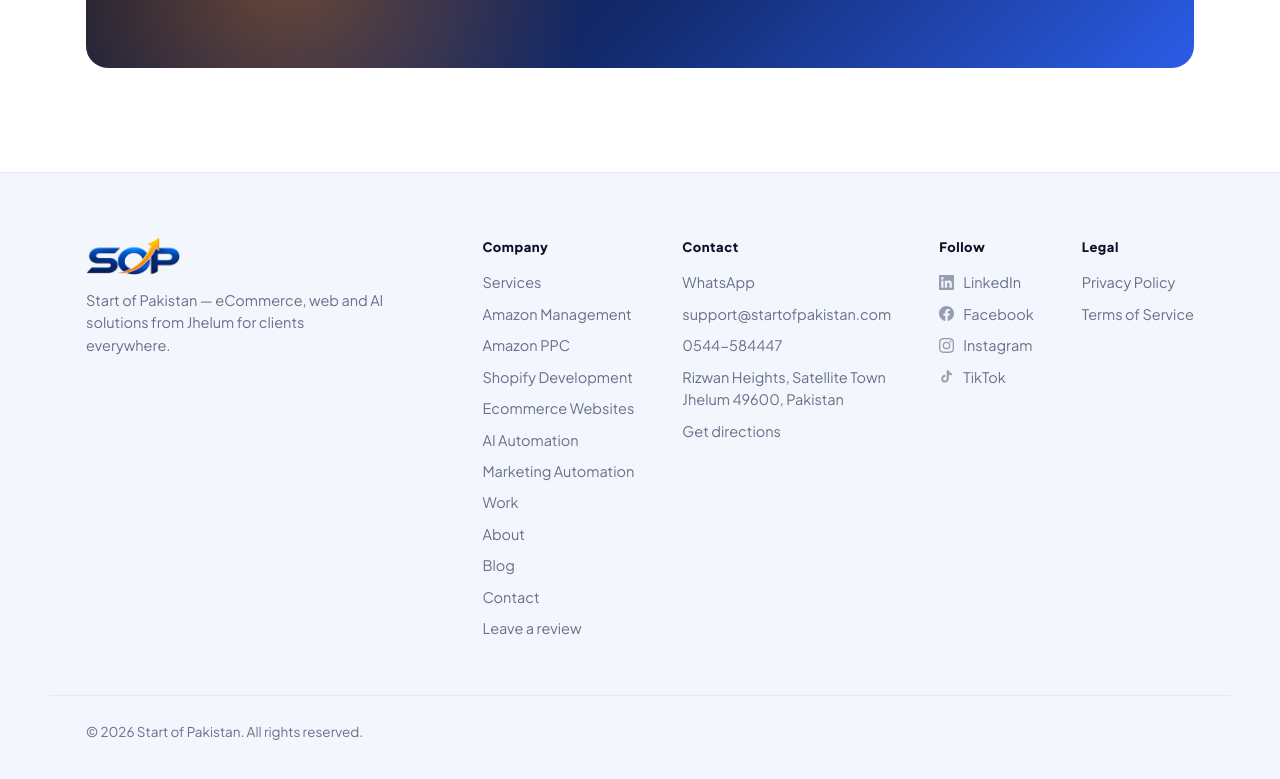
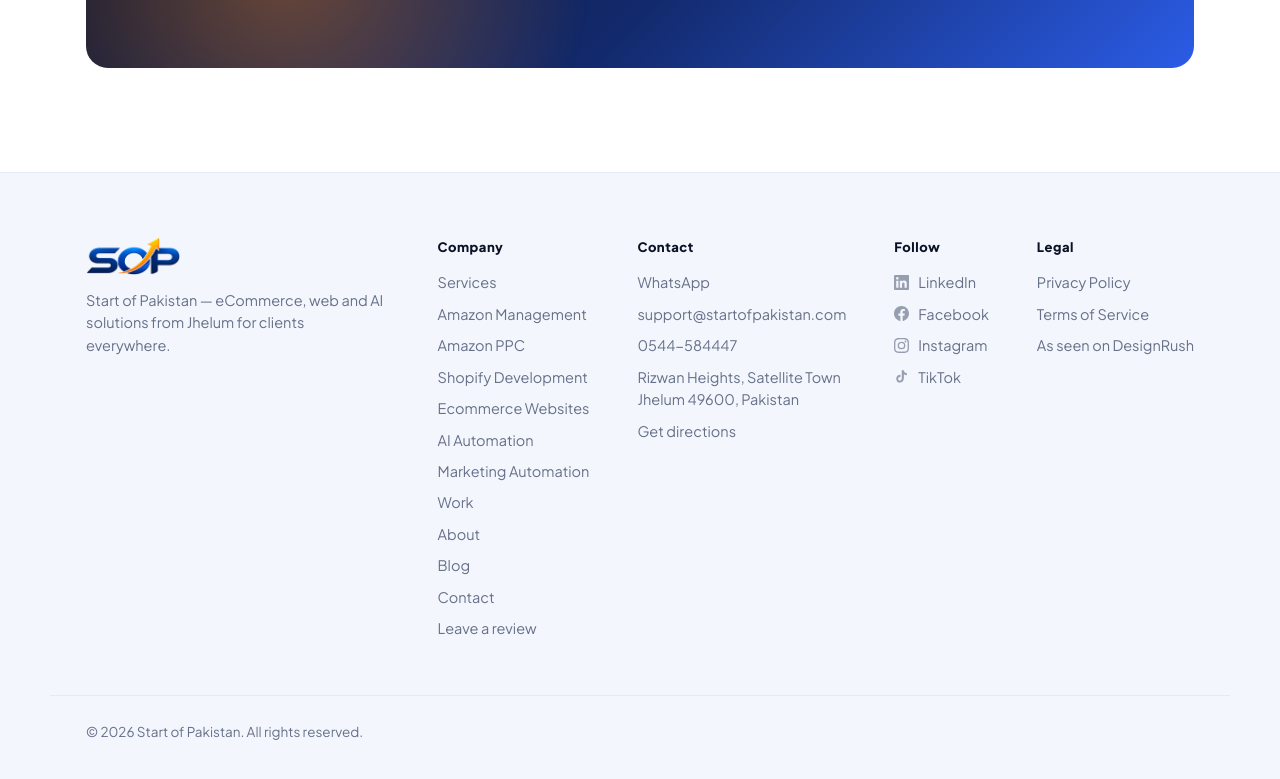
Before and after one commit to startofpakistan1-svg/sop-website, a Next.js app: page / in a window 1280 px wide. Shown: the part 7388-8167 px from the top of the page. Built offline with nearby package versions, Linux system fonts and the light colour scheme.

Commit message:
Add DesignRush credit link in footer

```diff
--- a/src/components/Footer.jsx
+++ b/src/components/Footer.jsx
@@ -71,6 +71,13 @@
             <h4>Legal</h4>
             <Link href="/privacy">Privacy Policy</Link>
             <Link href="/terms">Terms of Service</Link>
+            <a
+              href="https://www.designrush.com/agency/website-design-development"
+              rel="nofollow noreferrer"
+              target="_blank"
+            >
+              As seen on DesignRush
+            </a>
           </div>
         </div>
       </div>
```
